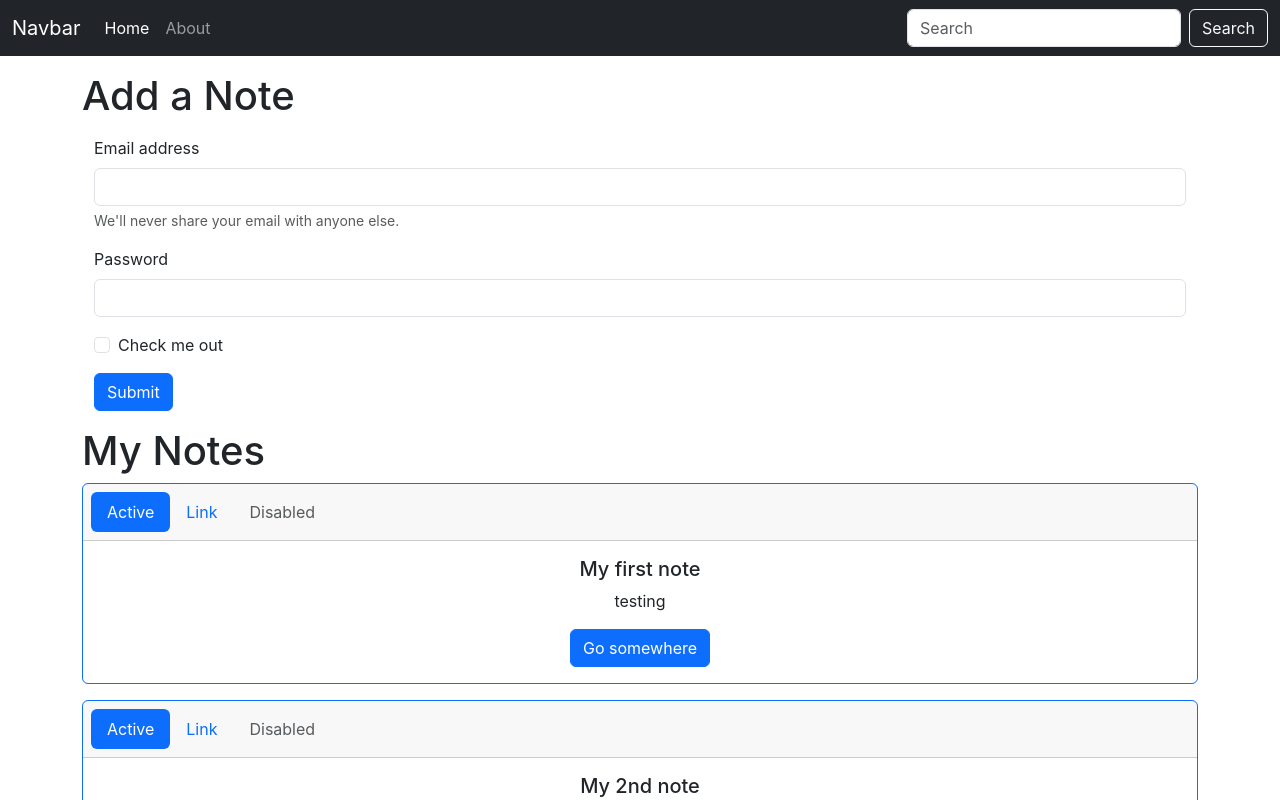
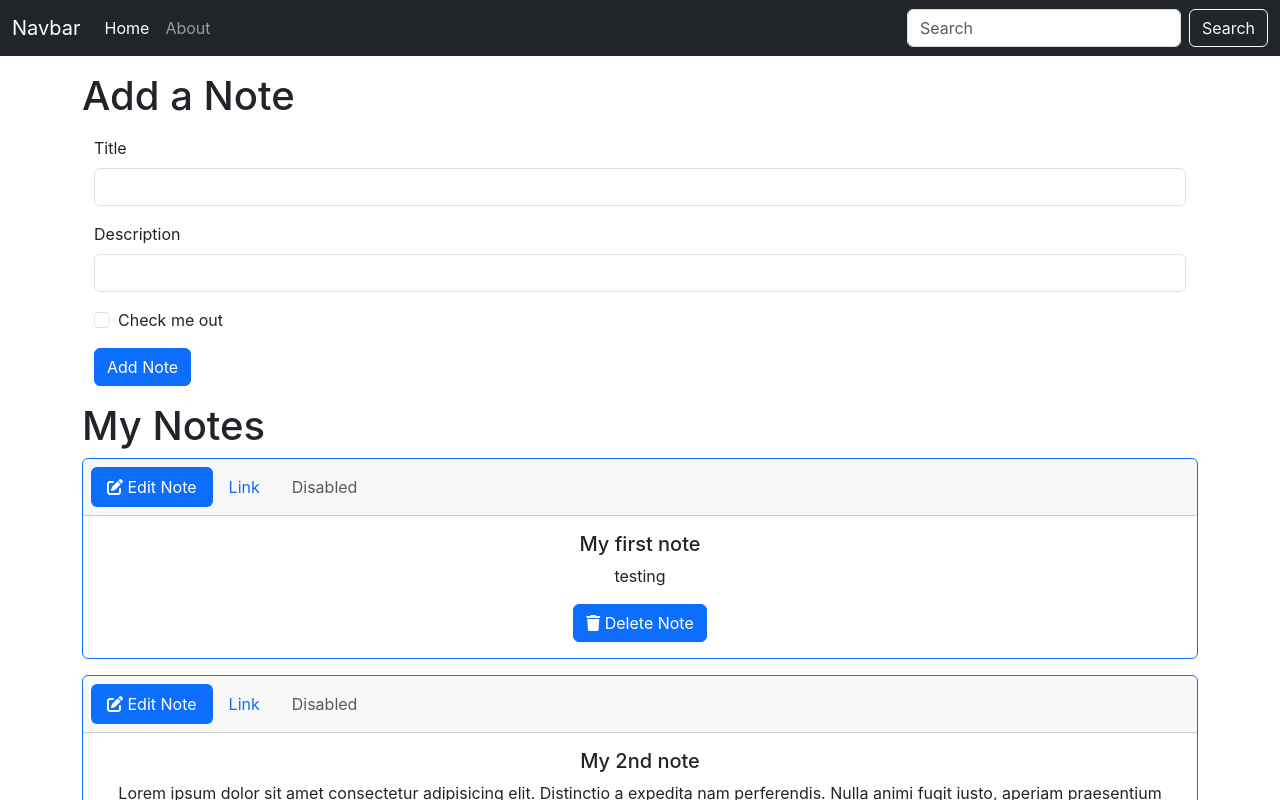
Before and after one commit to M-Saiteja-03/Cloud-Writer, a React (Create React App) app: page / in a window 1280 px wide. Shown: the top 800 px of the page. Built offline with nearby package versions, Linux system fonts and the light colour scheme.

Commit message:
Added AddNote Functionality from frontend

```diff
--- a/public/index.html
+++ b/public/index.html
@@ -36,6 +36,7 @@
   <body>
     <noscript>You need to enable JavaScript to run this app.</noscript>
     <div id="root"></div>
+    <script src="https://kit.fontawesome.com/348d1b1523.js" crossorigin="anonymous"></script>
     <!--
       This HTML file is a template.
       If you open it directly in the browser, you will see an empty page.
--- /dev/null
+++ b/src/components/Addnote.js
@@ -0,0 +1,43 @@
+import React from 'react'
+import { useState,useContext } from 'react'
+import noteContext from '../context/notes/noteContext'
+
+
+const Addnote = () => {
+    const note =useContext(noteContext);
+    const {addNote} = note;
+    const [notedetails,setNotedetails] = useState({title:"", description:"",tag:"default"})
+
+    const onChange =(e)=>{
+        setNotedetails({...notedetails,[e.target.name]: e.target.value})
+    }
+    const Addnotehandle =(e)=>{
+        e.preventDefault();
+        addNote(notedetails.title,notedetails.description,notedetails.tag);
+
+    }
+    return (
+        <div>
+            <h1>Add a Note</h1>
+            <div className="container my-3">
+                <form>
+                    <div className="mb-3">
+                        <label htmlFor="title" className="form-label">Title</label>
+                        <input type="text" className="form-control" id="title" name='title' aria-describedby="emailHelp" onChange={onChange}/>
+                    </div>
+                    <div className="mb-3">
+                        <label htmlFor="description" className="form-label">Description</label>
+                        <input type="text" className="form-control" id="description" name='description' onChange={onChange}/>
+                    </div>
+                    <div className="mb-3 form-check">
+                        <input type="checkbox" className="form-check-input" id="exampleCheck1" />
+                        <label className="form-check-label" htmlFor="exampleCheck1">Check me out</label>
+                    </div>
+                    <button type="submit" className="btn btn-primary" onClick={Addnotehandle}>Add Note</button>
+                </form>
+            </div>
+        </div>
+    )
+}
+
+export default Addnote
--- a/src/components/Home.js
+++ b/src/components/Home.js
@@ -5,26 +5,6 @@ import Notes from './Notes';
 const Home = () => {
   return (
     <div>
-      <h1>Add a Note</h1>
-      <div className="container my-3">
-        <form>
-          <div class="mb-3">
-            <label for="exampleInputEmail1" class="form-label">Email address</label>
-            <input type="email" class="form-control" id="exampleInputEmail1" aria-describedby="emailHelp" />
-            <div id="emailHelp" class="form-text">We'll never share your email with anyone else.</div>
-          </div>
-          <div class="mb-3">
-            <label for="exampleInputPassword1" class="form-label">Password</label>
-            <input type="password" class="form-control" id="exampleInputPassword1" />
-          </div>
-          <div class="mb-3 form-check">
-            <input type="checkbox" class="form-check-input" id="exampleCheck1" />
-            <label class="form-check-label" for="exampleCheck1">Check me out</label>
-          </div>
-          <button type="submit" class="btn btn-primary">Submit</button>
-        </form>
-      </div>
-      <h1>My Notes</h1>
       <Notes/>
     </div>
   )
--- a/src/components/Noteitem.js
+++ b/src/components/Noteitem.js
@@ -4,24 +4,24 @@ const Noteitem = (props) => {
     const {note} = props;
     return (
         <div >
-            <div class="card text-center card border-primary mb-3">
-                <div class="card-header">
-                    <ul class="nav nav-pills card-header-pills">
-                        <li class="nav-item">
-                            <a class="nav-link active" href="#">Active</a>
+            <div className="card text-center card border-primary mb-3">
+                <div className="card-header">
+                    <ul className="nav nav-pills card-header-pills">
+                        <li className="nav-item">
+                            <a className="nav-link active" href="#"><i class="fa-solid fa-pen-to-square"></i> Edit Note</a>
                         </li>
-                        <li class="nav-item">
-                            <a class="nav-link" href="#">Link</a>
+                        <li className="nav-item">
+                            <a className="nav-link" href="#">Link</a>
                         </li>
-                        <li class="nav-item">
-                            <a class="nav-link disabled" aria-disabled="true">Disabled</a>
+                        <li className="nav-item">
+                            <a className="nav-link disabled" aria-disabled="true">Disabled</a>
                         </li>
                     </ul>
                 </div>
-                <div class="card-body">
-                    <h5 class="card-title">{note.title}</h5>
-                    <p class="card-text">{note.description}</p>
-                    <a href="#" class="btn btn-primary">Go somewhere</a>
+                <div className="card-body">
+                    <h5 className="card-title">{note.title}</h5>
+                    <p className="card-text">{note.description}</p>
+                    <a href="#" className="btn btn-primary"><i class="fa-solid fa-trash"></i> Delete Note</a>
                 </div>
             </div>
         </div>
--- a/src/components/Notes.js
+++ b/src/components/Notes.js
@@ -1,18 +1,23 @@
-import React from 'react'
+import React from 'react';
 import { useNoteState } from '../context/notes/noteState';
 import Noteitem from './Noteitem';
+import Addnote from './Addnote';
 
 const Notes = () => {
     const note = useNoteState();
-    const { notes, setNotes } = note;
+    const { notes } = note;
+
     return (
-        <div>
-            {notes.map((ele) => {
-                return <Noteitem note={ele}/>;
-            })}
-
-        </div>
-    )
-}
+        <>
+            <Addnote />
+            <div>
+                <h1>My Notes</h1>
+                {Array.isArray(notes) ? notes.map((ele) => (
+                    <Noteitem key={ele._id} note={ele} />
+                )) : <p>No notes available</p>}
+            </div>
+        </>
+    );
+};
 
 export default Notes;
--- a/src/context/notes/noteState.js
+++ b/src/context/notes/noteState.js
@@ -9,7 +9,7 @@ export const useNoteState = () => {
 export const NotesProvider = (props) => {
     const initialstate = [
         {
-            "_id": "66a5546ba8d2ff0009e740a6",
+            "_id": "66a5546ba8d2ff0009e740a61",
             "user": "66a4fa2978760feb5c0dd345",
             "title": "My first note",
             "description": "testing",
@@ -18,7 +18,7 @@ export const NotesProvider = (props) => {
             "__v": 0
         },
         {
-            "_id": "66a5546ba8d2ff0009e740a6",
+            "_id": "66a5546ba8d2ff0009e740a62",
             "user": "66a4fa2978760feb5c0dd345",
             "title": "My 2nd note",
             "description": "Lorem ipsum dolor sit amet consectetur adipisicing elit. Distinctio a expedita nam perferendis. Nulla animi fugit iusto, aperiam praesentium exercitationem delectus totam id atque nostrum earum magni labore eligendi tempora.",
@@ -27,7 +27,7 @@ export const NotesProvider = (props) => {
             "__v": 0
         },
         {
-            "_id": "66a5546ba8d2ff0009e740a6",
+            "_id": "66a5546ba8d2ff0009e740a63",
             "user": "66a4fa2978760feb5c0dd345",
             "title": "My 2nd note",
             "description": "Lorem ipsum dolor sit amet consectetur adipisicing elit. Distinctio a expedita nam perferendis. Nulla animi fugit iusto, aperiam praesentium exercitationem delectus totam id atque nostrum earum magni labore eligendi tempora.",
@@ -36,7 +36,7 @@ export const NotesProvider = (props) => {
             "__v": 0
         },
         {
-            "_id": "66a5546ba8d2ff0009e740a6",
+            "_id": "66a5546ba8d2ff0009e740a64",
             "user": "66a4fa2978760feb5c0dd345",
             "title": "My 2nd note",
             "description": "Lorem ipsum dolor sit amet consectetur adipisicing elit. Distinctio a expedita nam perferendis. Nulla animi fugit iusto, aperiam praesentium exercitationem delectus totam id atque nostrum earum magni labore eligendi tempora.",
@@ -45,7 +45,7 @@ export const NotesProvider = (props) => {
             "__v": 0
         },
         {
-            "_id": "66a5546ba8d2ff0009e740a6",
+            "_id": "66a5546ba8d2ff0009e740a65",
             "user": "66a4fa2978760feb5c0dd345",
             "title": "My 2nd note",
             "description": "Lorem ipsum dolor sit amet consectetur adipisicing elit. Distinctio a expedita nam perferendis. Nulla animi fugit iusto, aperiam praesentium exercitationem delectus totam id atque nostrum earum magni labore eligendi tempora.",
@@ -55,8 +55,23 @@ export const NotesProvider = (props) => {
         }
     ]
     const [notes, setNotes] = useState(initialstate);
+
+    //Add Note
+    const addNote=(title,description,tag)=>{
+        const note={
+            "_id": "616a5546ba8d2ff0009e740a65",
+            "user": "66a4fa2978760feb5c0dd345",
+            "title": title,
+            "description": description,
+            "tag": tag,
+            "date": "2024-07-27T20:11:23.396Z",
+            "__v": 0
+        };
+        setNotes(prevNotes => prevNotes.concat(note)); //best way to use setNotes as a function call
+    }
+
     return (
-        <noteContext.Provider value={{ notes, setNotes }}>
+        <noteContext.Provider value={{ notes, setNotes, addNote }}>
             {props.children}
         </noteContext.Provider>
     )
```
